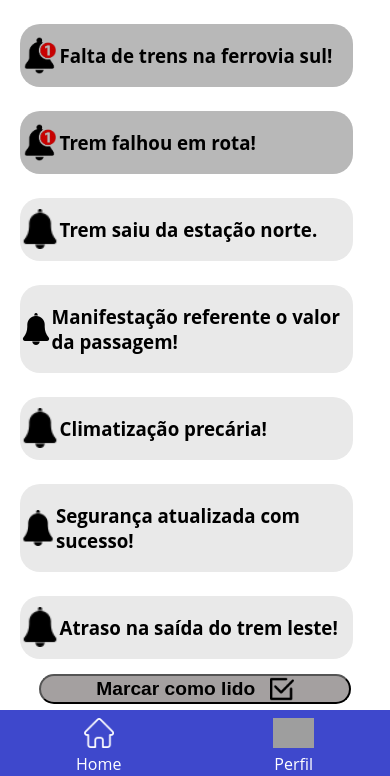
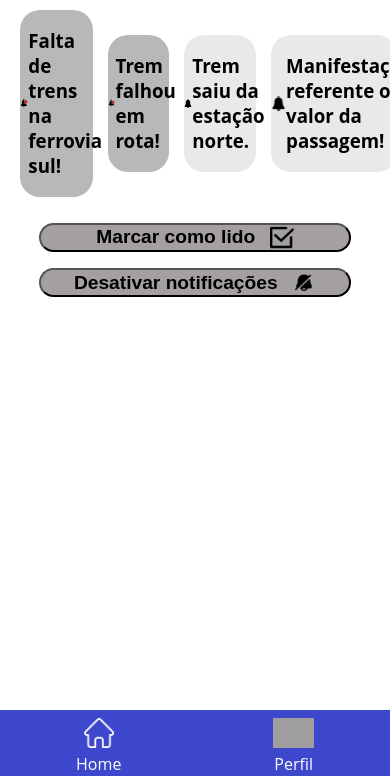
Before and after one commit to vitorbinhotti/Mockup, a PHP site: page /alertas.html in a window 390 px wide. Shown: the part 68-844 px from the top of the page. Run offline with PHP 8.4, Linux system fonts and the light colour scheme; grey boxes are pictures that could not be loaded.

Commit message:
update - arrumando

```diff
--- a/entrar.css
+++ b/entrar.css
@@ -569,25 +569,36 @@
     }
 
     .notificacoes {
-        overflow-y: auto;
-        overflow-x: hidden;
-    }
-
-    .notificacoes>div {
-        vertical-align: top;
-        margin-right: 5%;
+        display: flex;
+        overflow-x: auto;
+        white-space: nowrap;
+        gap: 15px;
+        padding: 10px 5%;
+        margin-left: auto;
+        margin-right: auto;;
+        scrollbar-width: thin;
+        scrollbar-color: #3e48cc #f1f1f1;
     }
 
     .notificacoes::-webkit-scrollbar {
-        width: 2%;
+        height: 5%;
     }
 
     .notificacoes::-webkit-scrollbar-thumb {
-        background-color: rgba(255, 255, 255, 0.5);
+        background-color: #3e48cc;
         border-radius: 10px;
     }
 
     .notificacoes::-webkit-scrollbar-track {
-        background: transparent;
+        background: #f1f1f1;
     }
+
+    .com-noti, .sem-noti {
+        margin-left: auto;
+        margin-right: auto;
+        width: 80%;
+        margin-top: 0;
+        white-space: normal;
+    }
+
 }
```
